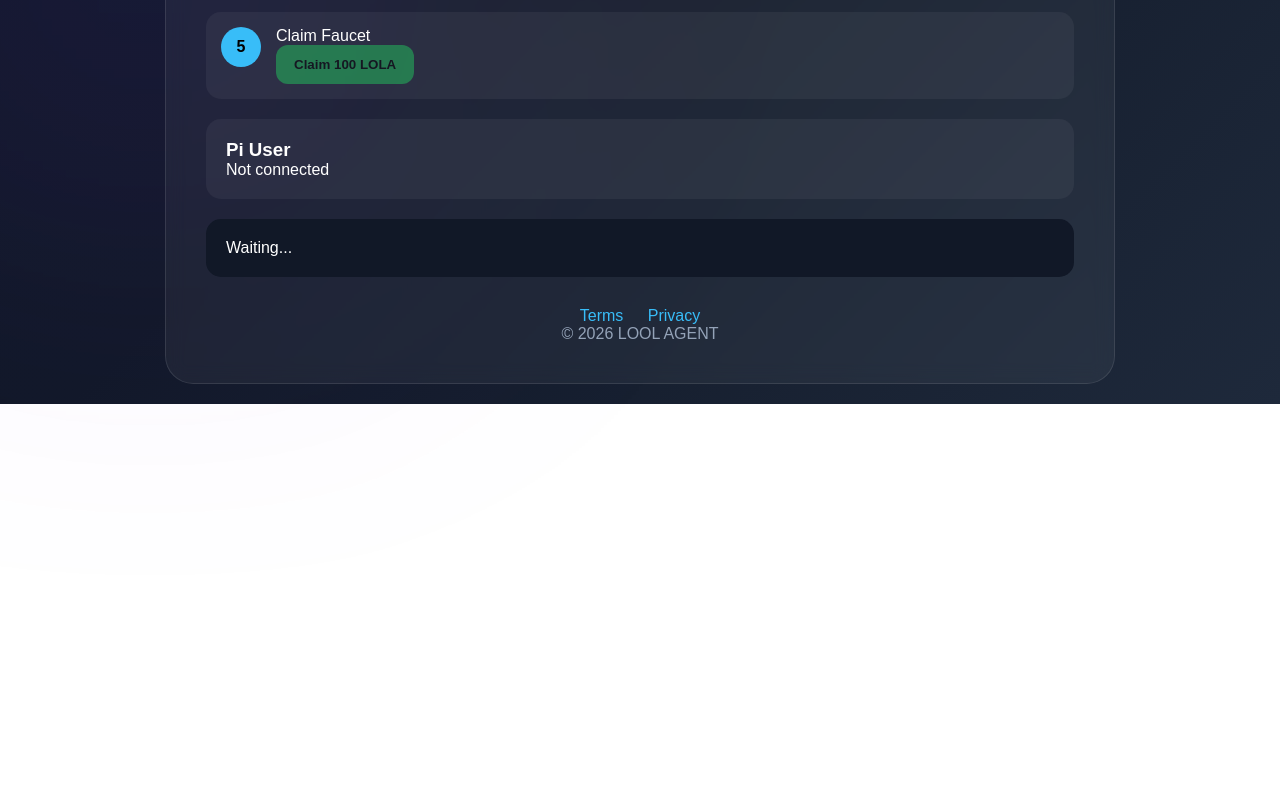
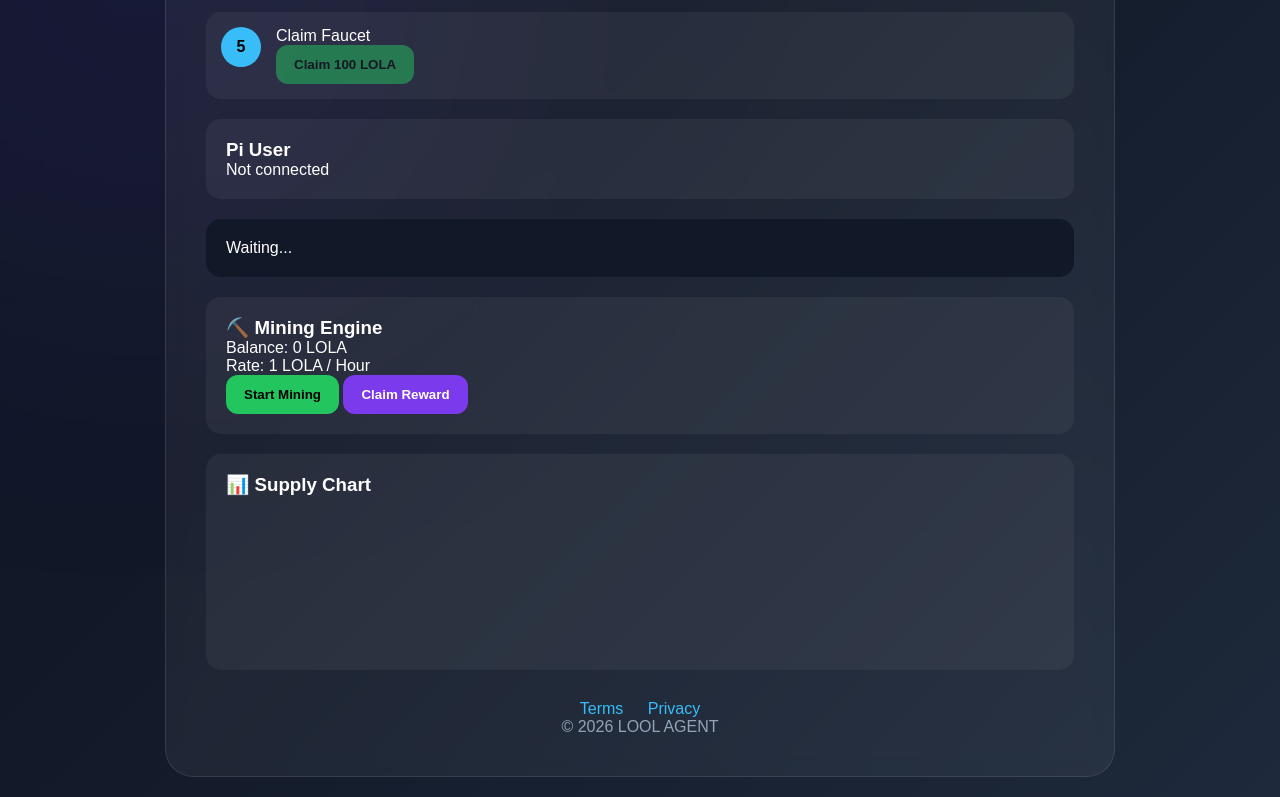
Before and after one commit to mursidi93/lolagent, a website: page index.html in a window 1280 px wide. Shown: the part 739-1536 px from the top of the page. Before the commit the page ends 1143 px from the top, so only its background shows below. Drawn offline with Linux system fonts and the light colour scheme; a script that the page names is missing.

Commit message:
Update index.html

```diff
--- a/index.html
+++ b/index.html
@@ -260,6 +260,34 @@ Claim 100 LOLA
 Waiting...
 </div>
 
+<!-- ===================== MINING SECTION ===================== -->
+<div id="mining" class="user-box">
+
+<h3>⛏️ Mining Engine</h3>
+
+<p id="mineBalance">Balance: 0 LOLA</p>
+<p id="mineRate">Rate: 1 LOLA / Hour</p>
+
+<button class="btn btn-green" onclick="startMining()">
+Start Mining
+</button>
+
+<button class="btn btn-purple" onclick="claimMining()">
+Claim Reward
+</button>
+
+</div>
+
+<!-- ===================== SUPPLY CHART ===================== -->
+<div id="supply" class="user-box">
+
+<h3>📊 Supply Chart</h3>
+
+<canvas id="supplyChart"></canvas>
+
+</div>
+
+
 <!-- FOOTER -->
 <div class="footer">
 <a href="/terms.html">Terms</a>
```
